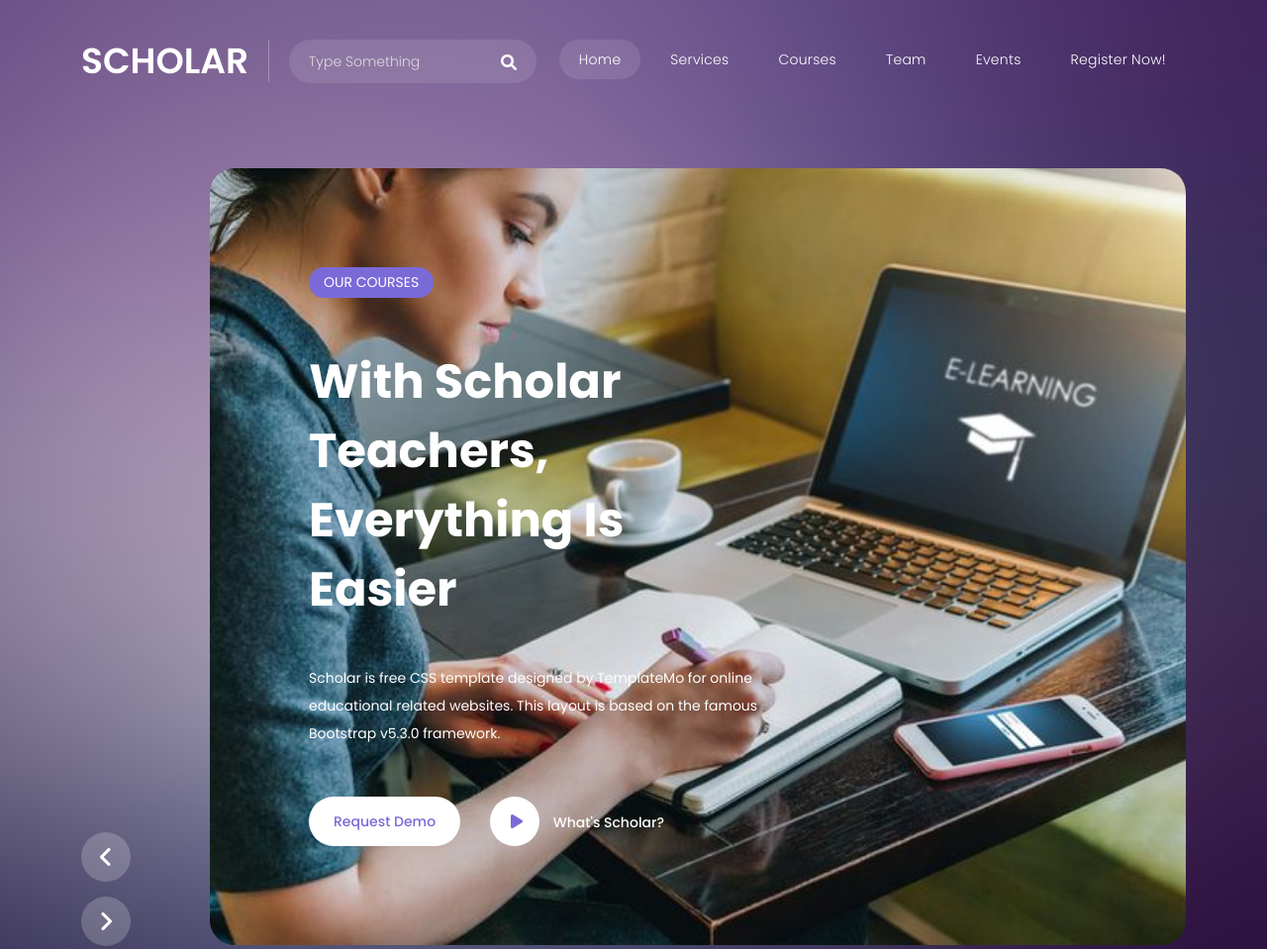
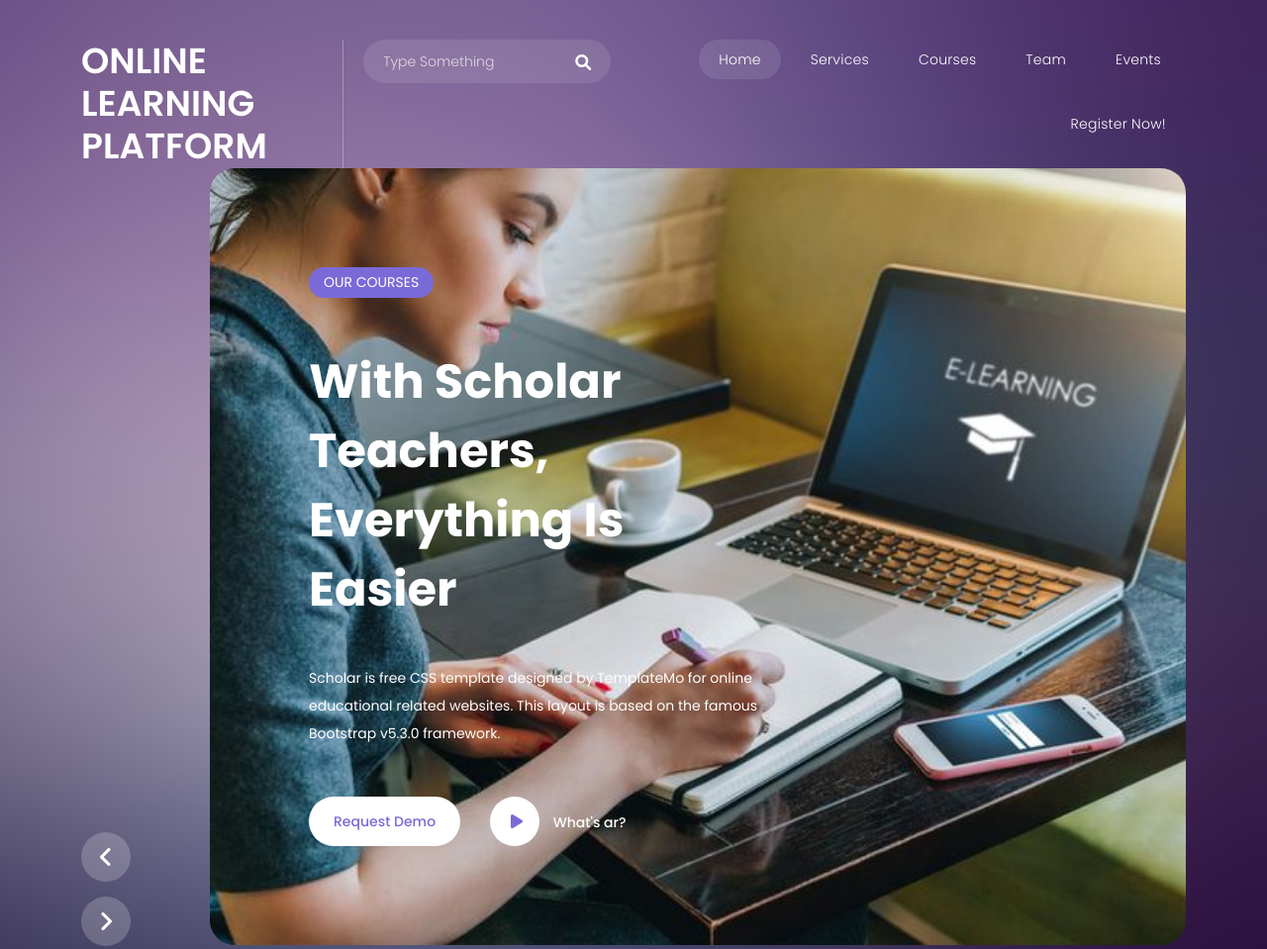
Before and after one commit to Sakshimehra072/online-Learning-Platfrom, a plain HTML site: page index.html in a window 1280 px wide. Shown: the top 959 px of the page at 99% size. Drawn offline with nearby package versions, Linux system fonts and the light colour scheme.

Commit message:
learn online

```diff
--- a/assets/css/flex-slider.css
+++ b/assets/css/flex-slider.css
@@ -279,3 +279,5 @@ html[xmlns] .flexslider .slides {
     right: 10px;
   }
 }
+
+body{font-family:Arial,sans-serif;background-color:#f4f4f4;margin:0;padding:0}h1{color:#333;font-size:24px}p{color:#666;line-height:1.6}
--- a/index.html
+++ b/index.html
@@ -7,30 +7,19 @@
     <meta name="viewport" content="width=device-width, initial-scale=1, shrink-to-fit=no">
     <link href="https://fonts.googleapis.com/css2?family=Poppins:wght@100;200;300;400;500;600;700;800;900&display=swap" rel="stylesheet">
 
-    <title>Scholar - Online School HTML5 Template</title>
-
-    <!-- Bootstrap core CSS -->
-    <link href="vendor/bootstrap/css/bootstrap.min.css" rel="stylesheet">
+    <title> Online Learning Platform - Online School HTML5 Template</title>
 
 
-    <!-- Additional CSS Files -->
+    <link href="vendor/bootstrap/css/bootstrap.min.css" rel="stylesheet">
     <link rel="stylesheet" href="assets/css/fontawesome.css">
     <link rel="stylesheet" href="assets/css/templatemo-scholar.css">
     <link rel="stylesheet" href="assets/css/owl.css">
     <link rel="stylesheet" href="assets/css/animate.css">
     <link rel="stylesheet"href="https://unpkg.com/swiper@7/swiper-bundle.min.css"/>
-<!--
-
-TemplateMo 586 Scholar
-
-https://templatemo.com/tm-586-scholar
-
--->
   </head>
 
 <body>
 
-  <!-- ***** Preloader Start ***** -->
   <div id="js-preloader" class="js-preloader">
     <div class="preloader-inner">
       <span class="dot"></span>
@@ -51,7 +40,7 @@ https://templatemo.com/tm-586-scholar
                 <nav class="main-nav">
                     <!-- ***** Logo Start ***** -->
                     <a href="index.html" class="logo">
-                        <h1>Scholar</h1>
+                        <h1>Online Learning Platform </h1>
                     </a>
                     <!-- ***** Logo End ***** -->
                     <!-- ***** Serach Start ***** -->
@@ -99,7 +88,7 @@ https://templatemo.com/tm-586-scholar
 
                   </div>
                   <div class="icon-button">
-                    <a href="#"><i class="fa fa-play"></i> What's Scholar?</a>
+                    <a href="#"><i class="fa fa-play"></i> What's ar?</a>
                   </div>
                 </div>
               </div>
@@ -361,7 +350,7 @@ https://templatemo.com/tm-586-scholar
             <div class="accordion-item">
               <h2 class="accordion-header" id="headingThree">
                 <button class="accordion-button collapsed" type="button" data-bs-toggle="collapse" data-bs-target="#collapseThree" aria-expanded="false" aria-controls="collapseThree">
-                  Why SCHOLAR is the best?
+                  Why Online Learning Platform is the best?
                 </button>
               </h2>
               <div id="collapseThree" class="accordion-collapse collapse" aria-labelledby="headingThree" data-bs-parent="#accordionExample">
@@ -627,7 +616,7 @@ https://templatemo.com/tm-586-scholar
               </div>
             </div>
             <div class="item">
-              <p>“Scholar is free website template provided by TemplateMo for educational related websites. This CSS layout is based on Bootstrap v5.3.0 framework.”</p>
+              <p>“Online Learning Platform  is free website template provided by TemplateMo for educational related websites. This CSS layout is based on Bootstrap v5.3.0 framework.”</p>
               <div class="author">
                 <img src="assets/images/testimonial-author.jpg" alt="">
                 <span class="category">Digital Animator</span>
@@ -807,7 +796,7 @@ https://templatemo.com/tm-586-scholar
   <footer>
     <div class="container">
       <div class="col-lg-12">
-        <p>Copyright © 2036 Scholar Organization. All rights reserved. &nbsp;&nbsp;&nbsp; Design: <a href="https://templatemo.com" rel="nofollow" target="_blank">TemplateMo</a></p>
+        <p>Copyright © 2036 Online Learning Platform Organization. All rights reserved. &nbsp;&nbsp;&nbsp; Design: <a href="https://templatemo.com" rel="nofollow" target="_blank">TemplateMo</a></p>
       </div>
     </div>
   </footer>
```
